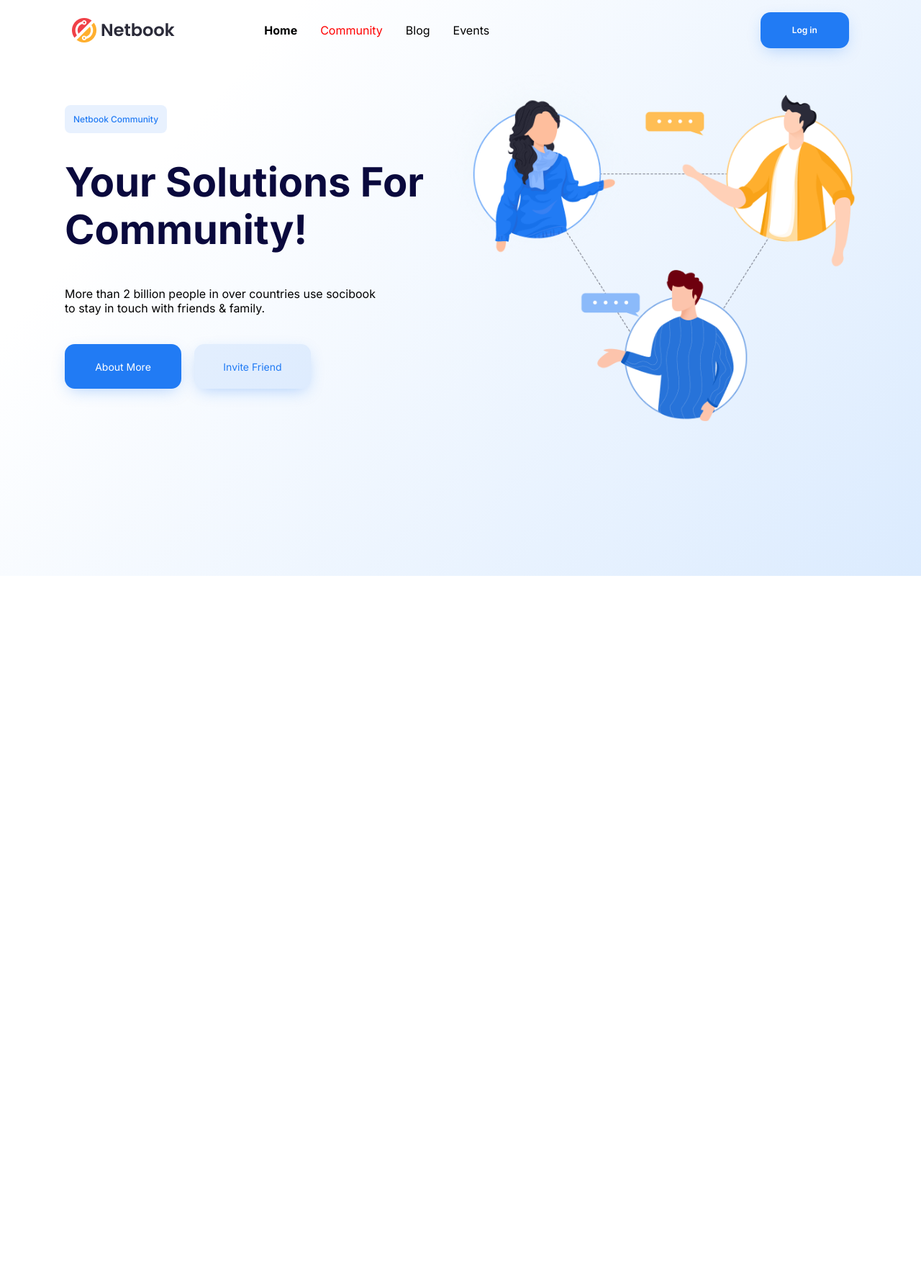
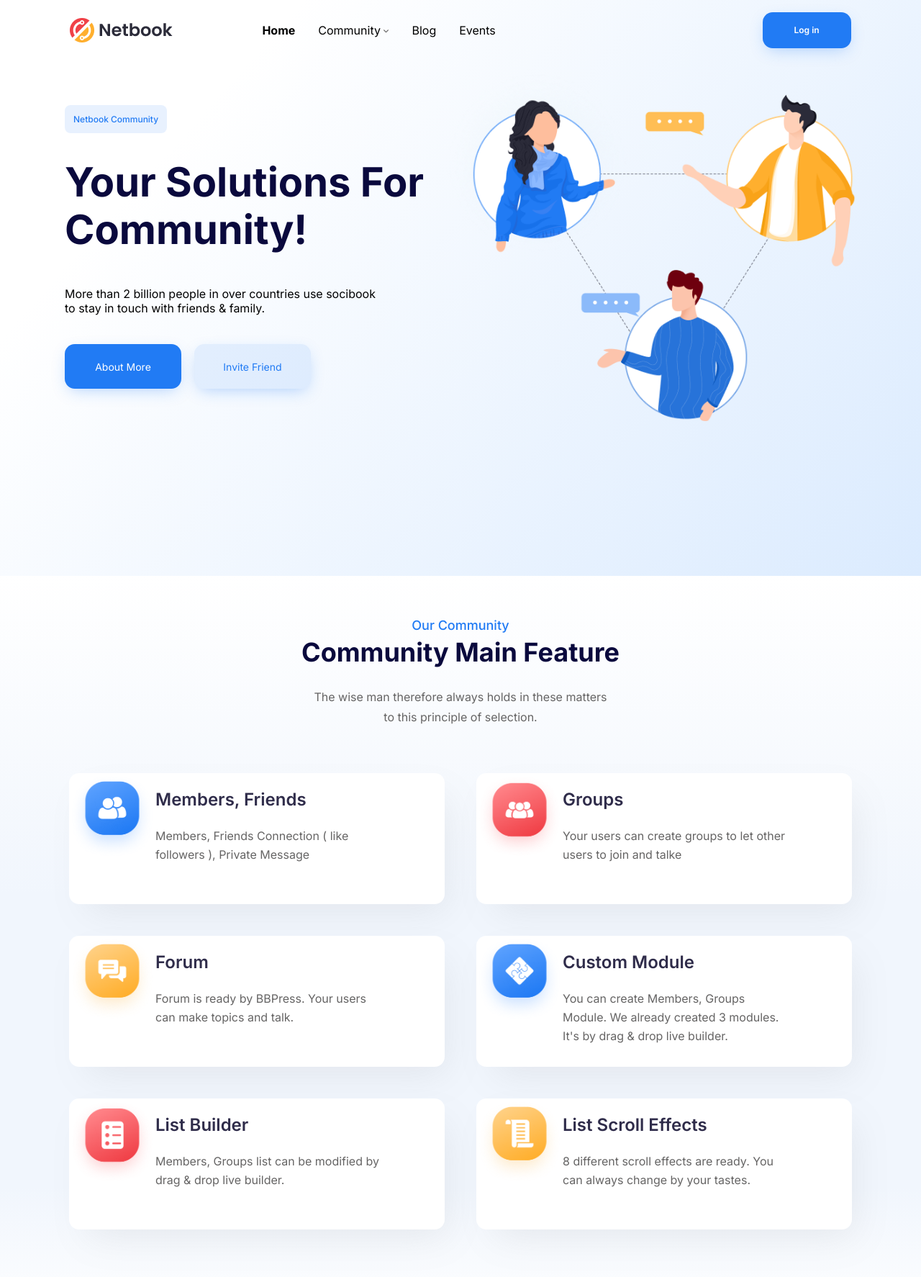
Before and after one commit to CassianoE/Atom-Atividade-semanal-3, a plain HTML site: page index.html in a window 1280 px wide. Shown: the whole page at 72% size. Before the commit the page ends 800 px from the top, so only its background shows below. Drawn offline with Linux system fonts and the light colour scheme; a web font is replaced by a local one.

Commit message:
corrigindo commit/ parte comunidade

```diff
--- a/index.html
+++ b/index.html
@@ -7,7 +7,6 @@
     <meta name="viewport" content="width=device-width, initial-scale=1.0">
     <title>Netbook</title>
     <link rel="stylesheet" href="style.css">
-    <link rel="stylesheet" href="community">
 </head>
 
 <body>
@@ -19,7 +18,7 @@
                 <nav>
                     <ul>
                         <li data-gap="2"><strong>Home</strong></li>
-                        <a class="extcomunity" href="community.html">Community</a>
+                        <li data-gap="3">Community <img class="setacommunity" src="img/setaparabaixo.png"></li>
                         <li data-gap="4">Blog</li>
                         <li data-gap="5">Events</li>
                     </ul>
@@ -48,6 +47,89 @@
 
     </section>
 
+    <section class="comunidade">
+        <h3 class="comunidade__titulo--top">Our Community</h3>
+        <h2 class="comunidade__titulo--principal">Community Main Feature</h2>
+        <article class="comunidade__titulo--sub-titulo">The wise man therefore always holds in these matters to
+            this
+            principle of selection.
+        </article>
+
+        <section class="comunidade__opcoes">
+
+            <div class="comunidade__opcao--organizacao-itens">
+                <div class="comunidade__opcao--background">
+                    <img src="img/members.png" alt="membros" class="comunidade__opcao--icone">
+                    <div class="comunidade__opcao--organizacao">
+                        <h3 class="comunidade__opcao--titulo">Members, Friends</h3>
+                        <article class="comunidade__opcao--texto">Members, Friends Connection ( like followers
+                            ),
+                            Private Message
+                        </article>
+                    </div>
+                </div>
+
+
+                <div class="comunidade__opcao--background">
+                    <img src="img/groups.png" alt="grupos" class="comunidade__opcao--icone">
+                    <div class="comunidade__opcao--organizacao">
+                        <h3 class="comunidade__opcao--titulo">Groups</h3>
+                        <article class="comunidade__opcao--texto">Your users can create groups to let other
+                            users to
+                            join and talke</article>
+                    </div>
+                </div>
+            </div>
+
+            <div class="comunidade__opcao--organizacao-itens">
+                <div class="comunidade__opcao--background">
+                    <img src="img/forum.png" alt="forum" class="comunidade__opcao--icone">
+                    <div class="comunidade__opcao--organizacao">
+                        <h3 class="comunidade__opcao--titulo">Forum</h3>
+                        <article class="comunidade__opcao--texto">Forum is ready by BBPress. Your users can make
+                            topics and talk.</article>
+                    </div>
+                </div>
+
+                <div class="comunidade__opcao--background">
+                    <img src="img/costum.png" alt="custom" class="comunidade__opcao--icone">
+                    <div class="comunidade__opcao--organizacao">
+                        <h3 class="comunidade__opcao--titulo">Custom Module</h3>
+                        <article class="comunidade__opcao--texto">You can create Members, Groups Module. We
+                            already
+                            created 3 modules. It's by drag & drop live builder.</article>
+                    </div>
+                </div>
+            </div>
+
+            <!--html parte comunidade-->
+
+            <div class="comunidade__opcao--organizacao-itens">
+
+                <div class="comunidade__opcao--background">
+                    <img src="img/list builder.png" alt="List Builder" class="comunidade__opcao--icone">
+                    <div class="comunidade__opcao--organizacao">
+                        <h3 class="comunidade__opcao--titulo">List Builder</h3>
+                        <article class="comunidade__opcao--texto">Members, Groups list can be modified by
+                            drag &
+                            drop live builder.</article>
+                    </div>
+                </div>
+
+
+                <div class="comunidade__opcao--background">
+                    <img src="img/listScrol.png" alt="List Scroll" class="comunidade__opcao--icone">
+                    <div class="comunidade__opcao--organizacao">
+                        <h3 class="comunidade__opcao--titulo">List Scroll Effects</h3>
+                        <article class="comunidade__opcao--texto">8 different scroll effects are ready.
+                            You can always change by your tastes.</article>
+
+                    </div>
+                </div>
+            </div>
+        </section>
+    </section>
+
 </body>
 
 </html>
--- a/style.css
+++ b/style.css
@@ -64,6 +64,10 @@
 
     li[data-gap="4"] {
         padding-left: 0px;
+    }
+
+    .setacommunity {
+        padding-bottom: 0.1rem;
     }
 
     /* estilizando o botao log in */
@@ -184,7 +188,7 @@
     /*COMUNIDADE STYLE JOAO */
 
 
-    .comunidade{
+    .comunidade {
         height: 1069px;
         padding-left: 174px;
         padding-right: 174px;
@@ -262,8 +266,7 @@
         margin-top: 10px;
     }
 
-    .comunidade__titulo--sub-titulo
-    {
+    .comunidade__titulo--sub-titulo {
         font-weight: 400;
         font-size: 16px;
         line-height: 28px;
@@ -273,11 +276,12 @@
     }
 
 
-      a.extcomunity:link {
-        color:#ff0000;
-        text-decoration:none;
-      }
-      a.extcomunity:visited {
-        color:black;
-        text-decoration:none;
-      }
+    a.extcomunity:link {
+        color: #ff0000;
+        text-decoration: none;
+    }
+
+    a.extcomunity:visited {
+        color: black;
+        text-decoration: none;
+    }
```
Also changed, not shown: community.html (deleted, +0 -105 lines).
